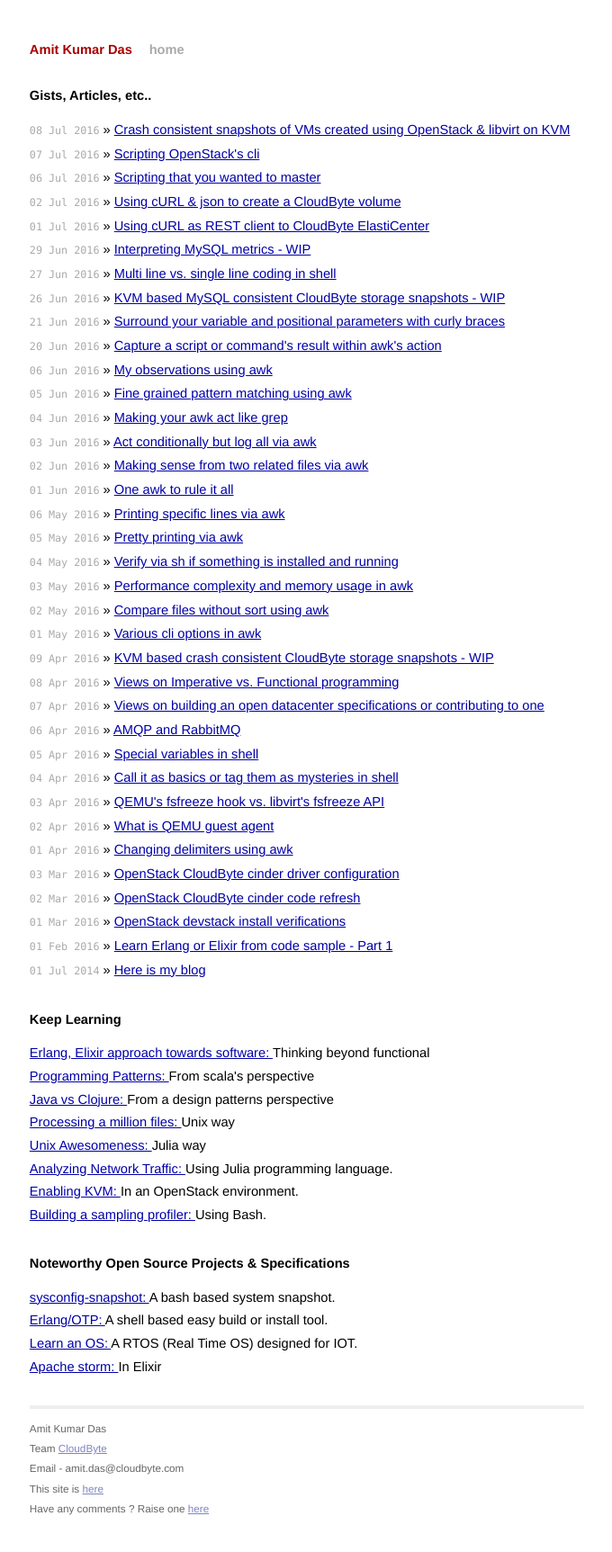
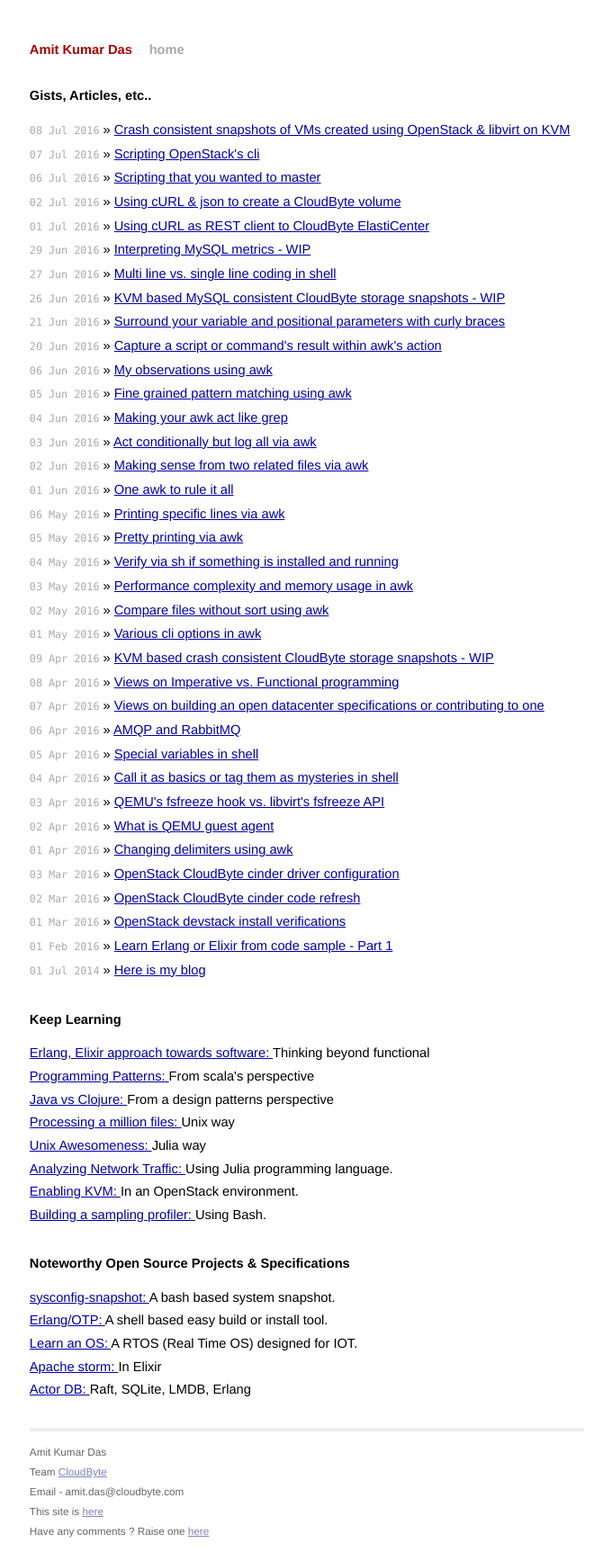
Before and after one commit to AmitKumarDas/amitkumardas.github.io, a Jekyll site: the page built from index.html, in a window 1280 px wide. Shown: the whole page at 90% size, without its empty margins (299-979 px from the left). Built offline with Jekyll 4.4.1, drawn with Linux system fonts in a browser that asks for light colours; before the commit the page ends 1699 px from its top, so only the background shows below that.

Commit message:
Update index.html

```diff
--- a/index.html
+++ b/index.html
@@ -89,5 +89,11 @@ title: Amit Kumar Das
       </a>
       In Elixir
     </li>
+    <li>
+      <a href="https://github.com/biokoda/actordb">
+        Actor DB:
+      </a>
+      Raft, SQLite, LMDB, Erlang
+    </li>
   </ul>
 </div>
```
